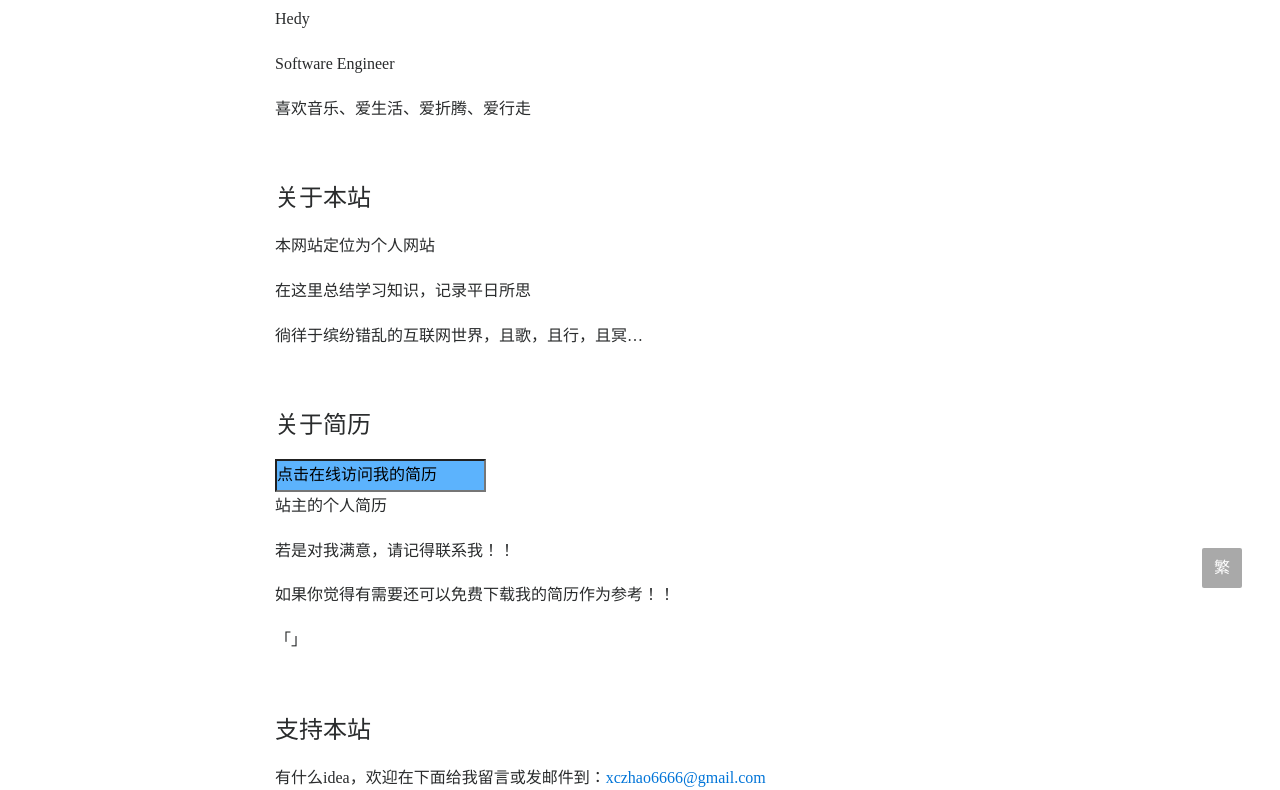
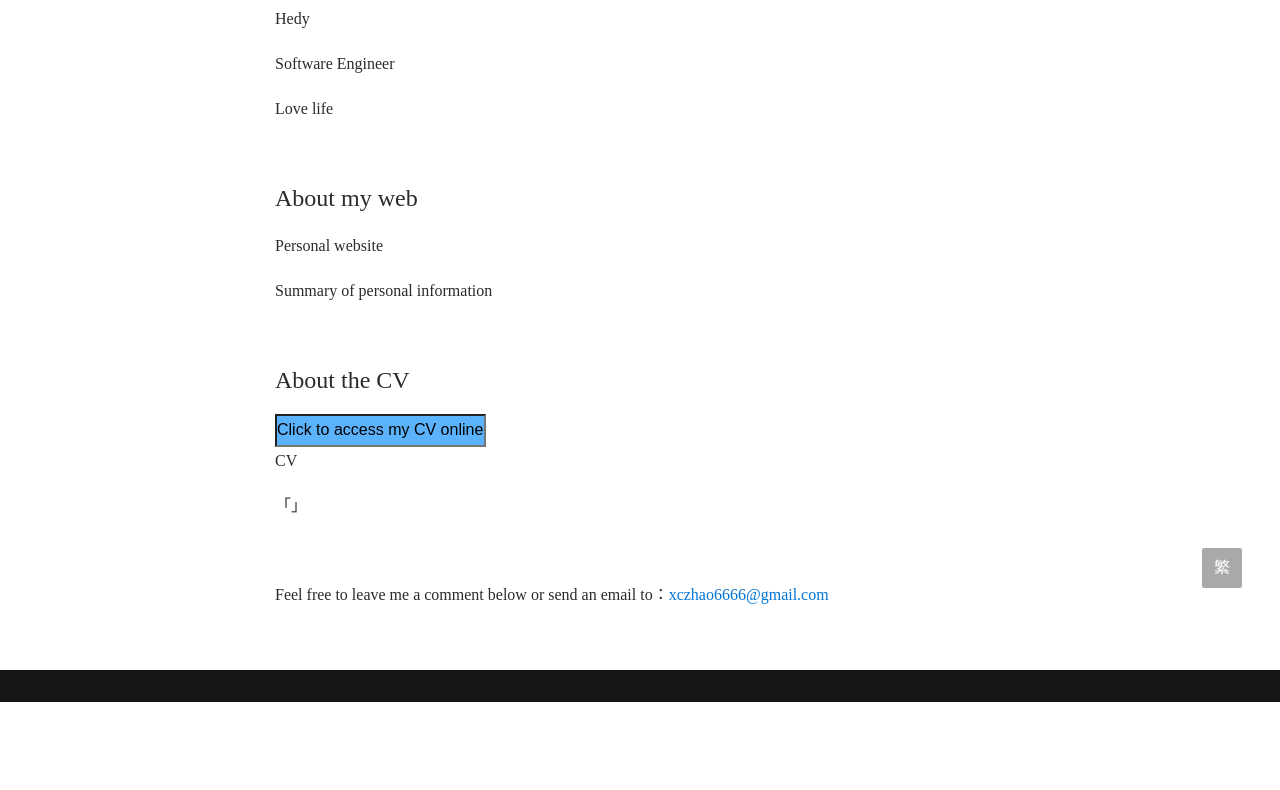
Before and after one commit to Hedy-Zhao/Hedy-zhao.github.io, a plain HTML site: page about.html in a window 1280 px wide. Shown: the part 142-932 px from the top of the page. After the commit the page ends 844 px from the top, so only its background shows below. Drawn offline with Linux system fonts and the light colour scheme.

Commit message:
Update about.html

```diff
--- a/about.html
+++ b/about.html
@@ -4,8 +4,8 @@
 <head>
     <meta charset="UTF-8">
     <title>about me</title>
-    <meta name="keywords" content="个人网站,GeeYo,ThinkPHP,bootstrap">
-    <meta name="description" content="这里是Hedy的个人网站！">
+    <meta name="keywords" content="GeeYo,ThinkPHP,bootstrap">
+    <meta name="description" content="Hedy！">
     <meta http-equiv="x-ua-compatible" content="ie=edge">
     <meta name="viewport" content="width=device-width, initial-scale=1.0, user-scalable=no">
     <!-- Js -->
@@ -28,31 +28,27 @@
         <div class="row">
             <div class="artbox col-sm-8">
                 <div class="about" style="margin-bottom: 40px;">
-                    <p><span style="font-size: 18pt;">关于站主</span></p>
+                    <p><span style="font-size: 18pt;">About me</span></p>
 
                     <p>Hedy</p>
                     <p>Software Engineer</p>
-                    <p>喜欢音乐、爱生活、爱折腾、爱行走</p>
+                    <p>Love life</p>
                     <p></p>
                     <p>&nbsp;</p>
-                    <p><span style="font-size: 18pt;">关于本站</span></p>
-                    <p><span style="line-height: 1.5;">本网站定位为个人网站</span></p>
-                    <p>在这里总结学习知识，记录平日所思</p>
-                    <p><span style="line-height: 1.5;">徜徉于缤纷错乱的互联网世界，</span><span style="line-height: 1.5;">且歌，且行，且冥…</span></p>
+                    <p><span style="font-size: 18pt;">About my web</span></p>
+                    <p><span style="line-height: 1.5;">Personal website</span></p>
+                    <p>Summary of personal information</p>
+                    <p><span style="line-height: 1.5;"></span><span style="line-height: 1.5;"></span></p>
                     <p>&nbsp;</p>
-                    <p><span style="font-size: 18pt;">关于简历</span></p>
+                    <p><span style="font-size: 18pt;">About the CV</span></p>
                     <h3> <a href="https://Hedy-Zhao.github.io/Hedy-zhao.github.io/"></a></h3>
-                    <input class="c1" id="btN91wang" value="点击在线访问我的简历" onClick="window.open('https://Hedy-Zhao.github.io/Hedy-zhao.github.io/') "
+                    <input class="c1" id="btN91wang" value="Click to access my CV online" onClick="window.open('https://Hedy-Zhao.github.io/Hedy-zhao.github.io/') "
                     	style="background-color: #5CB3FD;"
                     	 />
-                    <p><span style="line-height: 1.5;">站主的个人简历</span></p>
-                    <p>若是对我满意，请记得联系我！！</p>
-                    <p>如果你觉得有需要还可以免费下载我的简历作为参考！！</p>
-                    <p>「<a href="Tpl/.pdf" download="简历.pdf"></a>」</p>
+                    <p><span style="line-height: 1.5;">CV</span></p>
+                    <p>「<a href="cv.pdf" download="cv.pdf"></a>」</p>
                     <p>&nbsp;</p>
-
-                    <p><span style="font-size: 24px;">支持本站</span></p>
-                    <p>有什么idea，欢迎在下面给我留言或发邮件到：<a href="http://mail.qq.com/cgi-bin/qm_share?t=qm_mailme&amp;email=xczhao6666@gmail.com" target="_blank">xczhao6666@gmail.com</a></p>
+                    <p>Feel free to leave me a comment below or send an email to：<a href="http://mail.qq.com/cgi-bin/qm_share?t=qm_mailme&amp;email=xczhao6666@gmail.com" target="_blank">xczhao6666@gmail.com</a></p>
                 </div>
             </div>
         </div>
@@ -61,13 +57,12 @@
     <div class="clear"></div>
     <div class="foot">
 
-        <!-- 弹出层 -->
         <div class="so">
-            <i class="iconfont" title="关闭">×</i>
+            <i class="iconfont" title="close">×</i>
             <div class="container">
-                <form action="https://www.baidu.com/baidu" target="_blank">
+                <form action="https://www.google.com" target="_blank">
                     <input name="tn" type="hidden" value="SE_zzsearchcode_shhzc78w">
-                    <input type="text" name="word" class="form-control" baiduSug="1" value="百度搜索..." />
+                    <input type="text" name="word" class="form-control" baiduSug="1" value="google..." />
                     <input type="submit" style="display: none;" />
                 </form>
             </div>
```
